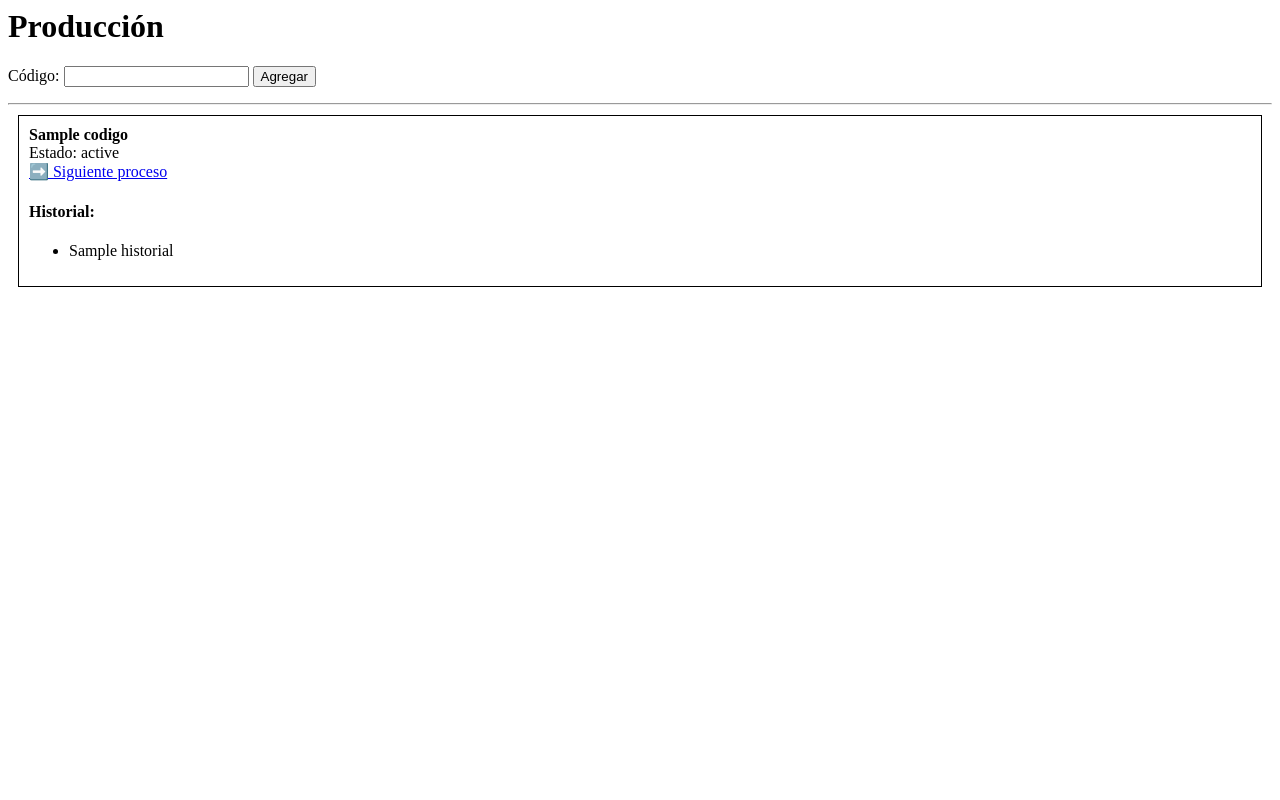
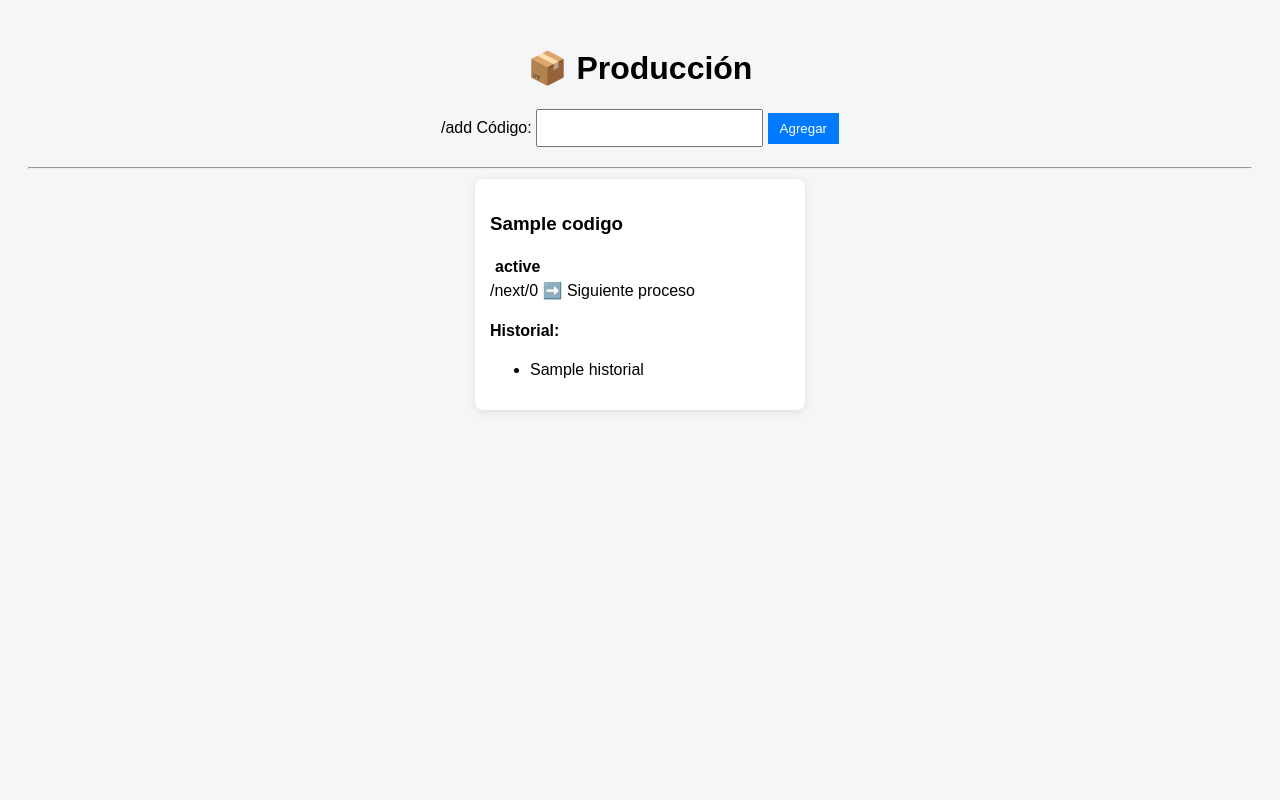
Before and after one commit to bdonis1974-ZUNT/Produccion-app, a Flask app: template templates/dash.html in a window 1280 px wide. Run offline with Flask 3, Linux system fonts and the light colour scheme; the template is opened without the code that fills it: most values are stand-ins (such as "Sample title", 1, 10 or a date in 2020).

Commit message:
Refactor dash.html with improved styling and structure

```diff
--- a/templates/dash.html
+++ b/templates/dash.html
@@ -1,18 +1,93 @@
-<h1>Producción</h1>
+<!DOCTYPE html>
+<html>
+<head>
+    <title>Producción</title>
+    <style>
+        body {
+            font-family: Arial;
+            background: #f4f6f8;
+            padding: 20px;
+        }
 
-<form method="POST" action="/add">
+        h1 {
+            text-align: center;
+        }
+
+        .form-box {
+            text-align: center;
+            margin-bottom: 20px;
+        }
+
+        input {
+            padding: 8px;
+            font-size: 16px;
+        }
+
+        button {
+            padding: 8px 12px;
+            background: #007bff;
+            color: white;
+            border: none;
+            cursor: pointer;
+        }
+
+        .card {
+            background: white;
+            padding: 15px;
+            margin: 10px auto;
+            width: 300px;
+            border-radius: 8px;
+            box-shadow: 0px 2px 8px rgba(0,0,0,0.1);
+        }
+
+        .estado {
+            font-weight: bold;
+            padding: 5px;
+        }
+
+        .CORTE { color: red; }
+        .COSTURA { color: orange; }
+        .INSPECCION { color: purple; }
+        .EMPAQUE { color: blue; }
+        .COMPLETO { color: green; }
+
+        a {
+            display: inline-block;
+            margin-top: 10px;
+            padding: 6px 10px;
+            background: green;
+            color: white;
+            text-decoration: none;
+            border-radius: 4px;
+        }
+    </style>
+</head>
+
+<body>
+
+<h1>📦 Producción</h1>
+
+<div class="form-box">
+/add
     Código: <input type="text" name="codigo">
     <button type="submit">Agregar</button>
 </form>
+</div>
 
 <hr>
 
 {% for item in data %}
-<div style="border:1px solid black; padding:10px; margin:10px;">
-    <b>{{item.codigo}}</b><br>
-    Estado: {{item.estado}}<br>
+<div class="card">
 
-    <a href="/next/{{loop.index0}}">➡️ Siguiente proceso</a>
+    <h3>{{item.codigo}}</h3>
+
+    <div class="estado {{item.estado}}">
+        {{item.estado}}
+    </div>
+
+    /next/{{loop.index0}}
+        ➡️ Siguiente proceso
+    </a>
 
     <h4>Historial:</h4>
     <ul>
@@ -20,5 +95,9 @@
         <li>{{h}}</li>
     {% endfor %}
     </ul>
+
 </div>
 {% endfor %}
+
+</body>
+</html>
```
